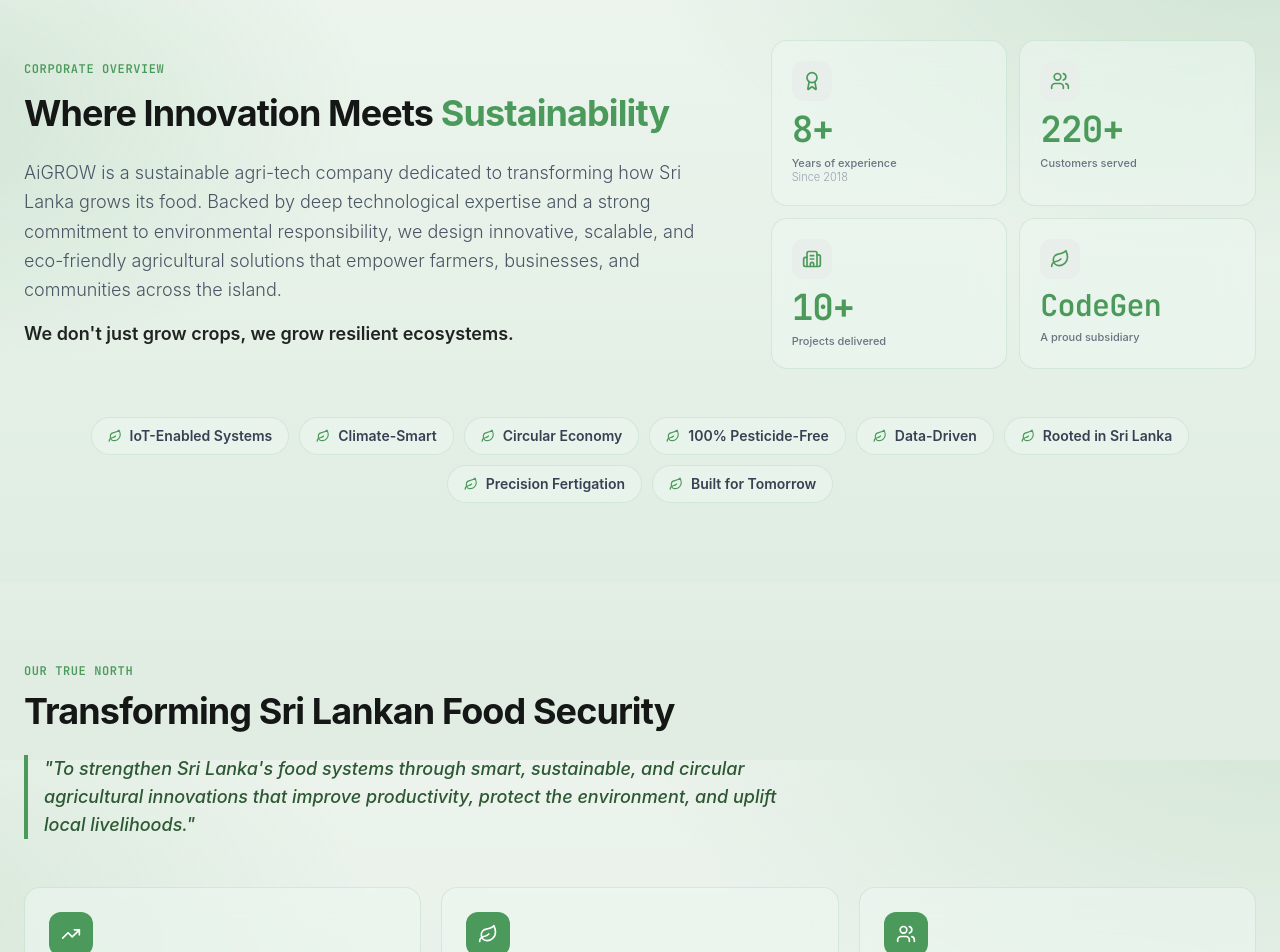
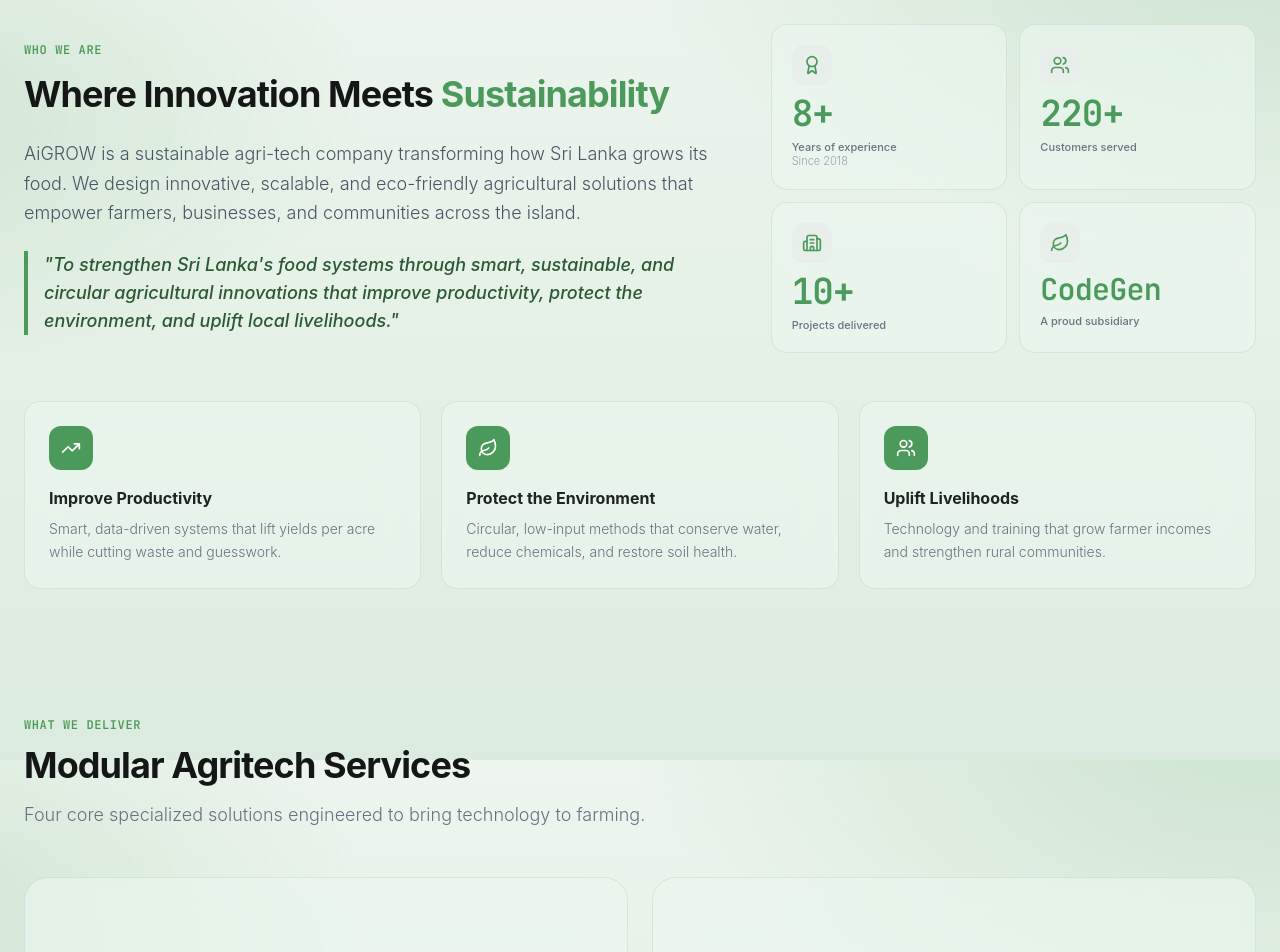
Before and after one commit to Vihanga13/AIGrow---Codegen, a React (Vite) app: page / in a window 1280 px wide. Shown: the part 840-1792 px from the top of the page. Built offline with nearby package versions, Linux system fonts and the light colour scheme; grey boxes are pictures that could not be loaded.

Commit message:
refactor(HomeView): streamline company overview and mission sections, remove unused keywords

```diff
--- a/src/components/HomeView.tsx
+++ b/src/components/HomeView.tsx
@@ -194,8 +194,6 @@ export default function HomeView({
     { label: 'Uplift Livelihoods', icon: Users, desc: 'Technology and training that grow farmer incomes and strengthen rural communities.' }
   ];
 
-  const keywords = ['IoT-Enabled Systems', 'Climate-Smart', 'Circular Economy', '100% Pesticide-Free', 'Data-Driven', 'Rooted in Sri Lanka', 'Precision Fertigation', 'Built for Tomorrow'];
-
   const awards = [
     { year: '2018', org: 'E-Swabhimani Awards', title: 'Digital Social Impact', desc: 'National recognition for technology creating measurable social good across Sri Lankan agriculture.', icon: Medal },
     { year: '2024', org: 'SLASSCOM National', title: '1st Runner-up · Best Innovative Product in Agritech', desc: 'Among the nation’s most innovative technology products for our precision agritech platform.', icon: Trophy },
@@ -289,22 +287,22 @@ export default function HomeView({
         </div>
       </section>
 
-      {/* 2. INTRODUCTION */}
-      <section className="py-20 px-6">
+      {/* 2. WHO WE ARE (company overview + mission) */}
+      <section className="py-16 px-6">
         <div className="max-w-[96rem] mx-auto grid grid-cols-1 lg:grid-cols-12 gap-10 lg:gap-12 items-center">
           <Reveal className="lg:col-span-7">
             <div className="text-emerald-600 font-mono text-xs uppercase tracking-wider font-semibold mb-4">
-              Corporate Overview
+              Who We Are
             </div>
             <h2 className="font-sans text-3xl md:text-4xl font-bold tracking-tight text-gray-950 leading-[1.15]">
               Where Innovation Meets <span className="text-emerald-600">Sustainability</span>
             </h2>
             <p className="mt-6 font-sans text-base md:text-lg text-gray-600 leading-relaxed font-light">
-              AiGROW is a sustainable agri-tech company dedicated to transforming how Sri Lanka grows its food. Backed by deep technological expertise and a strong commitment to environmental responsibility, we design innovative, scalable, and eco-friendly agricultural solutions that empower farmers, businesses, and communities across the island.
+              AiGROW is a sustainable agri-tech company transforming how Sri Lanka grows its food. We design innovative, scalable, and eco-friendly agricultural solutions that empower farmers, businesses, and communities across the island.
             </p>
-            <p className="mt-4 font-sans text-lg text-gray-900 font-semibold">
-              We don't just grow crops, we grow resilient ecosystems.
-            </p>
+            <blockquote className="mt-6 border-l-4 border-emerald-500 pl-4 font-sans text-base md:text-lg italic text-emerald-800 font-medium">
+              "To strengthen Sri Lanka's food systems through smart, sustainable, and circular agricultural innovations that improve productivity, protect the environment, and uplift local livelihoods."
+            </blockquote>
           </Reveal>
 
           <Reveal delay={0.1} className="lg:col-span-5 grid grid-cols-2 gap-3">
@@ -334,33 +332,8 @@ export default function HomeView({
           </Reveal>
         </div>
 
-        {/* Capability keywords */}
-        <div className="max-w-[96rem] mx-auto mt-12 flex flex-wrap justify-center gap-2.5">
-          {keywords.map((k) => (
-            <span key={k} className="inline-flex items-center gap-2 rounded-full glass px-4 py-2 font-sans text-sm font-semibold text-gray-700">
-              <Leaf className="h-3.5 w-3.5 text-emerald-500" />
-              {k}
-            </span>
-          ))}
-        </div>
-      </section>
-
-      {/* 3. OUR MISSION */}
-      <section className="py-20 px-6 bg-emerald-50/30">
-        <div className="max-w-[96rem] mx-auto">
-          <Reveal className="max-w-3xl mb-12">
-            <div className="text-emerald-600 font-mono text-xs uppercase tracking-wider font-semibold mb-3">
-              Our True North
-            </div>
-            <h2 className="font-sans text-3xl md:text-4xl font-bold tracking-tight text-gray-950 mb-6">
-              Transforming Sri Lankan Food Security
-            </h2>
-            <blockquote className="border-l-4 border-emerald-500 pl-4 font-sans text-lg italic text-emerald-800 font-medium">
-              "To strengthen Sri Lanka's food systems through smart, sustainable, and circular agricultural innovations that improve productivity, protect the environment, and uplift local livelihoods."
-            </blockquote>
-          </Reveal>
-
-          <div className="grid grid-cols-1 md:grid-cols-3 gap-5">
+        {/* Mission pillars */}
+        <div className="max-w-[96rem] mx-auto mt-12 grid grid-cols-1 md:grid-cols-3 gap-5">
           {missionPillars.map((p, i) => {
             const Icon = p.icon;
             return (
@@ -374,11 +347,10 @@ export default function HomeView({
             );
           })}
         </div>
-        </div>
       </section>
 
       {/* 4. SERVICES */}
-      <section className="py-20 px-6">
+      <section className="py-16 px-6">
         <div className="max-w-[96rem] mx-auto">
           <Reveal className="max-w-3xl mb-12">
             <div className="text-emerald-600 font-mono text-xs uppercase tracking-wider font-semibold mb-3">
@@ -439,7 +411,7 @@ export default function HomeView({
       </section>
 
       {/* 5. TECHNOLOGY HIGHLIGHTS */}
-      <section className="py-20 px-6 bg-emerald-50/30">
+      <section className="py-16 px-6 bg-emerald-50/30">
         <div className="max-w-[96rem] mx-auto">
           <Reveal className="max-w-3xl mb-12">
             <div className="flex items-center gap-2 text-emerald-600 font-mono text-xs uppercase tracking-wider font-semibold mb-3">
@@ -472,7 +444,7 @@ export default function HomeView({
       </section>
 
       {/* 6. ADVANTAGES */}
-      <section className="py-20 px-6">
+      <section className="py-16 px-6">
         <div className="max-w-[96rem] mx-auto">
           <Reveal className="max-w-3xl mb-12">
             <div className="text-emerald-600 font-mono text-xs uppercase tracking-wider font-semibold mb-3">
@@ -528,7 +500,7 @@ export default function HomeView({
       </section>
 
       {/* 8. PROJECTS */}
-      <section className="py-20 px-6">
+      <section className="py-16 px-6">
         <div className="max-w-[96rem] mx-auto">
           <Reveal className="max-w-3xl mb-12">
             <div className="text-emerald-600 font-mono text-xs uppercase tracking-wider font-semibold mb-3">
@@ -585,7 +557,7 @@ export default function HomeView({
       </section>
 
       {/* 9. PRICE CALCULATOR */}
-      <section className="py-20 px-6 bg-emerald-50/30 border-y border-emerald-100/60">
+      <section className="py-16 px-6 bg-emerald-50/30 border-y border-emerald-100/60">
         <div className="max-w-[96rem] mx-auto">
           <Reveal className="text-center max-w-3xl mx-auto mb-14">
             <span className="font-mono text-xs text-emerald-600 font-bold uppercase tracking-widest block mb-2">
@@ -881,7 +853,7 @@ export default function HomeView({
       )}
 
       {/* 10. AWARDS */}
-      <section className="py-20 px-6">
+      <section className="py-16 px-6">
         <div className="max-w-[96rem] mx-auto">
           <Reveal className="max-w-3xl mb-12">
             <div className="text-emerald-600 font-mono text-xs uppercase tracking-wider font-semibold mb-3">
```
Lines whose indentation alone changed are shown as unchanged.
